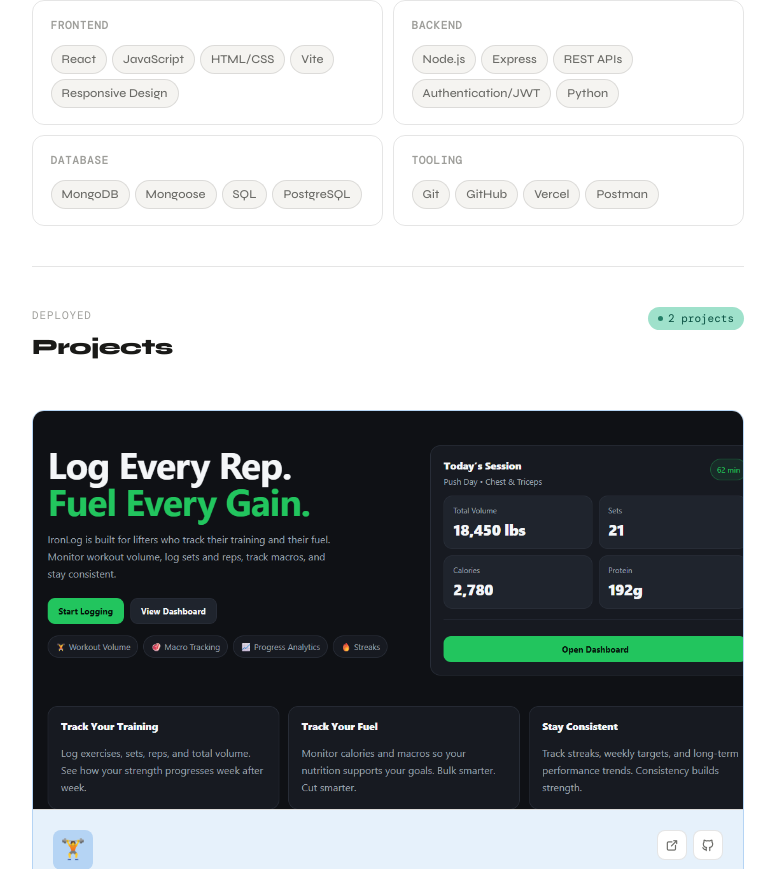
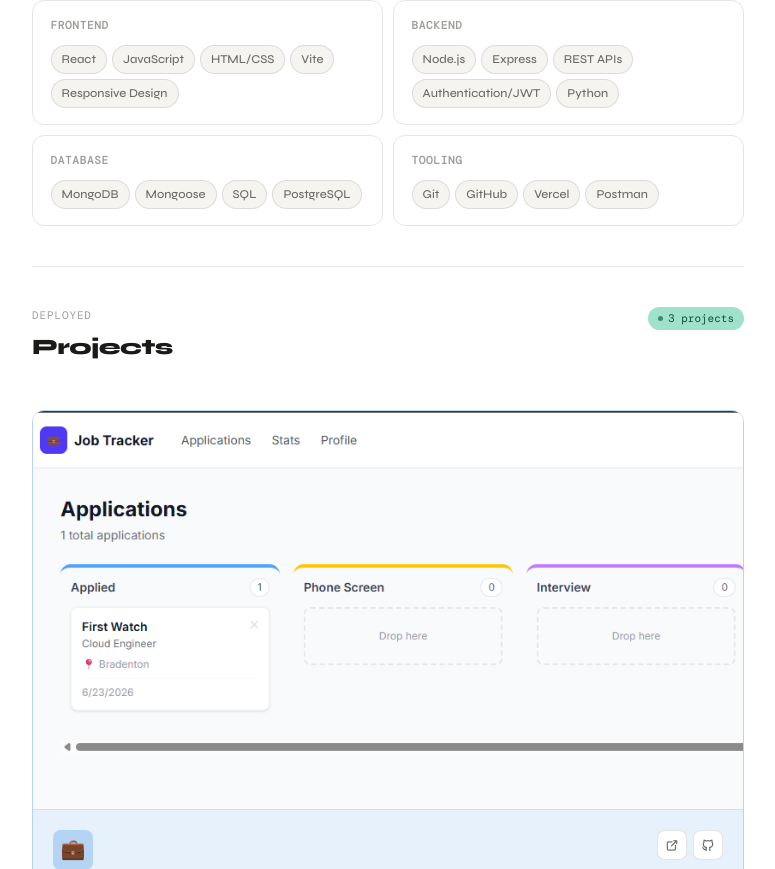
Before and after one commit to EricMerida/Portfolio, a React (Vite) app: page / in a window 1280 px wide. Shown: the part 1931-2800 px from the top of the page, without its empty margins (252-1027 px from the left). Built offline with nearby package versions, Linux system fonts and the light colour scheme; the HTML template or start-up script is replaced by a standard one; a web font is replaced by a local one.

Commit message:
Update projects.js

```diff
--- a/src/data/projects.js
+++ b/src/data/projects.js
@@ -1,4 +1,16 @@
 const projects = [
+  {
+    id: 'job-tracker',
+    name: 'Job Tracker',
+    desc: 'Bilingual SaaS app to track job applications with Google OAuth, a drag-and-drop Kanban board, and AI-powered cover letter and interview prep generation using the Anthropic Claude API with streaming responses. Features a stats dashboard with Recharts, PDF resume upload, and full EN/ES language support.',
+    icon: '💼',
+    color: 'blue',
+    previewImage: '/job-tracker-preview.png',
+    tags: ['Next.js', 'TypeScript', 'PostgreSQL', 'Prisma', 'NextAuth.js', 'Anthropic API', 'Tailwind CSS'],
+    liveUrl: 'https://job-tracker-three-eta.vercel.app/',
+    githubUrl: 'https://github.com/EricMerida/Job-Tracker',
+    featured: true,
+  },
   {
     id: 'ironlog',
     name: 'IronLog',
@@ -24,5 +36,4 @@
     featured: true,
   },
 ]
-
 export default projects
```
